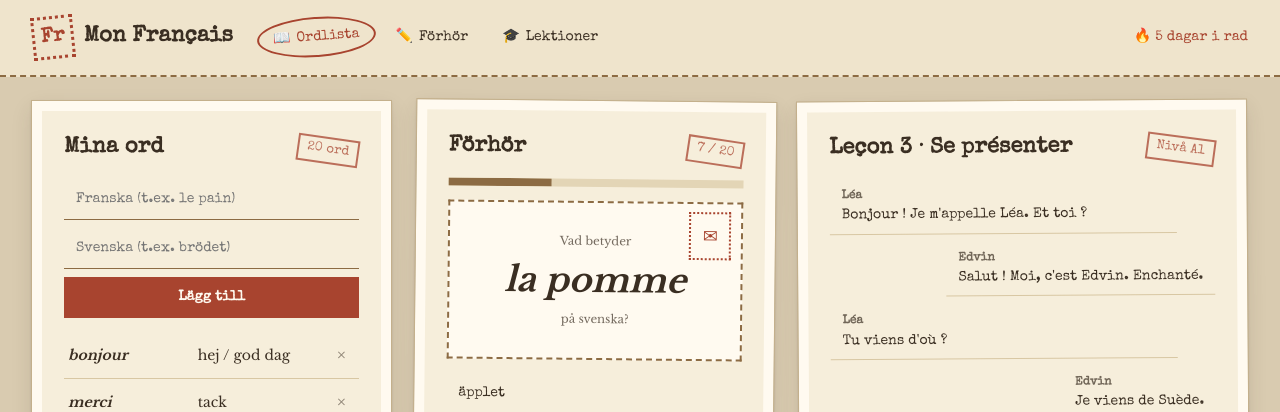
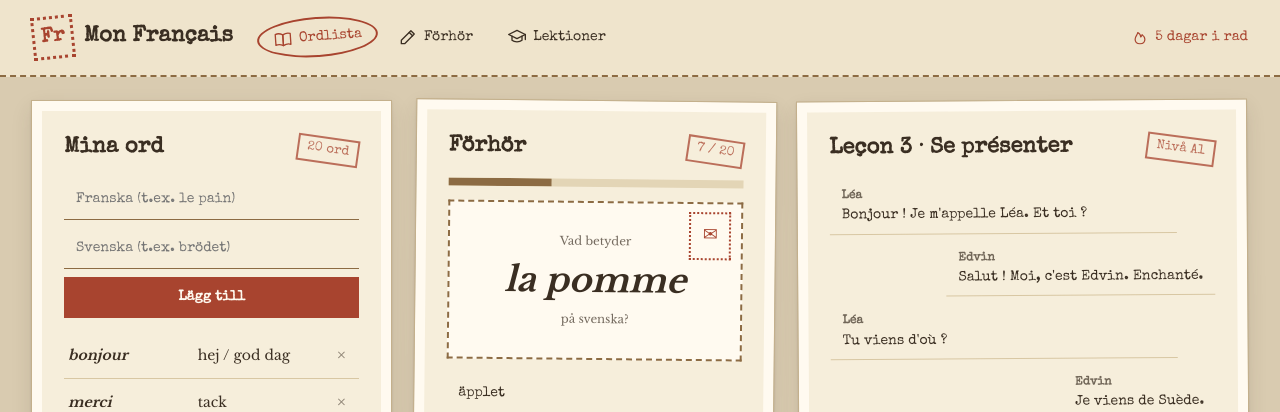
Before and after one commit to edvinthunqvist-web/franska-app, a plain HTML site: page designforslag/designs/18-vykort.html in a window 1280 px wide. Shown: the top 412 px of the page. Drawn offline with nearby package versions, Linux system fonts and the light colour scheme.

Commit message:
Vykort: byt emojis mot ofärgade streckikoner
Co-Authored-By: Claude Opus 5.5 <noreply@anthropic.com>
Claude-Session: https://claude.ai/code/session_01PSADE4x1k9gXfaiRwmNNZX

```diff
--- a/designforslag/designs/18-vykort.html
+++ b/designforslag/designs/18-vykort.html
@@ -66,7 +66,7 @@ body{background:#d9cbb0;color:#3a2e22;font-family:'Libre Baskerville',serif;font
 .logo-mark{border:3px dotted #a8442f;color:#a8442f;padding:4px 6px;font-family:'Special Elite';transform:rotate(-6deg)}
 .logo-text{font-family:'Special Elite';font-size:22px}
 .nav a{font-family:'Special Elite'}.nav a.active{border:2px solid #a8442f;color:#a8442f;border-radius:50%;transform:rotate(-4deg)}
-.streak{font-family:'Special Elite';color:#a8442f}
+.streak{font-family:'Special Elite';color:#a8442f;display:flex;align-items:center;gap:6px}.ico{display:block;flex:none}.streak .ico{width:18px;height:18px}
 .panel{background:#f6eedb;box-shadow:0 1px 3px #0003,0 8px 20px #3a2e2222;border:10px solid #fffaf0;outline:1px solid #c4b08c}
 .panel.quiz{transform:rotate(.6deg)}.panel.lesson{transform:rotate(-.4deg)}
 .panel-head h2{font-family:'Special Elite';font-size:22px}
@@ -76,7 +76,7 @@ body{background:#d9cbb0;color:#3a2e22;font-family:'Libre Baskerville',serif;font
 .wordlist li{border-bottom:1px solid #d8c7a3}.wordlist b{font-style:italic}
 .progress{background:#e3d5b6}.bar{background:#8c6b43}
 .card{border:2px dashed #8c6b43;background:#fffaf0;position:relative}
-.card:after{content:'✉';position:absolute;top:8px;right:10px;width:38px;height:44px;border:2px dotted #a8442f;color:#a8442f;display:grid;place-items:center;font-size:18px}
+.card:after{content:'✉\FE0E';font-family:'Special Elite',serif;position:absolute;top:8px;right:10px;width:38px;height:44px;border:2px dotted #a8442f;color:#a8442f;display:grid;place-items:center;font-size:18px}
 .fr-word{font-family:'Libre Baskerville';font-style:italic}
 .feedback.ok{color:#4f6b2d;font-family:'Special Elite'}
 .line{font-family:'Special Elite';border-bottom:1px solid #d8c7a3}
@@ -89,11 +89,11 @@ body{background:#d9cbb0;color:#3a2e22;font-family:'Libre Baskerville',serif;font
   <header class="top">
     <div class="logo"><span class="logo-mark">Fr</span><span class="logo-text">Mon Français</span></div>
     <nav class="nav">
-      <a class="active" href="#"><i>📖</i><span>Ordlista</span></a>
-      <a href="#"><i>✏️</i><span>Förhör</span></a>
-      <a href="#"><i>🎓</i><span>Lektioner</span></a>
+      <a class="active" href="#"><i><svg class="ico" viewBox="0 0 24 24" width="20" height="20" fill="none" stroke="currentColor" stroke-width="1.6" stroke-linecap="round" stroke-linejoin="round" aria-hidden="true"><path d="M3 5.5C5.5 4.5 8.5 4.5 12 6.5v13c-3.5-2-6.5-2-9-1z"/><path d="M21 5.5c-2.5-1-5.5-1-9 1v13c3.5-2 6.5-2 9-1z"/></svg></i><span>Ordlista</span></a>
+      <a href="#"><i><svg class="ico" viewBox="0 0 24 24" width="20" height="20" fill="none" stroke="currentColor" stroke-width="1.6" stroke-linecap="round" stroke-linejoin="round" aria-hidden="true"><path d="M15.5 4.5l4 4L8 20H4v-4z"/><path d="M13.5 6.5l4 4"/></svg></i><span>Förhör</span></a>
+      <a href="#"><i><svg class="ico" viewBox="0 0 24 24" width="20" height="20" fill="none" stroke="currentColor" stroke-width="1.6" stroke-linecap="round" stroke-linejoin="round" aria-hidden="true"><path d="M2 9l10-5 10 5-10 5z"/><path d="M6 11v5c3 2.5 9 2.5 12 0v-5"/><path d="M22 9v6"/></svg></i><span>Lektioner</span></a>
     </nav>
-    <div class="streak">🔥 5 dagar i rad</div>
+    <div class="streak"><svg class="ico" viewBox="0 0 24 24" width="20" height="20" fill="none" stroke="currentColor" stroke-width="1.6" stroke-linecap="round" stroke-linejoin="round" aria-hidden="true"><path d="M12 21c-4 0-6.5-2.6-6.5-6 0-3.5 3-5.5 3.5-9 2.5 1.5 4 4 4 6 1-.8 1.6-2 1.8-3.2 2 1.6 3.7 3.8 3.7 6.2 0 3.4-2.5 6-6.5 6z"/></svg> 5 dagar i rad</div>
   </header>
 
   <main class="views">
```
Also changed, not shown: designforslag/skarmdumpar/18-vykort-dator.png, designforslag/skarmdumpar/18-vykort-mobil.png.
